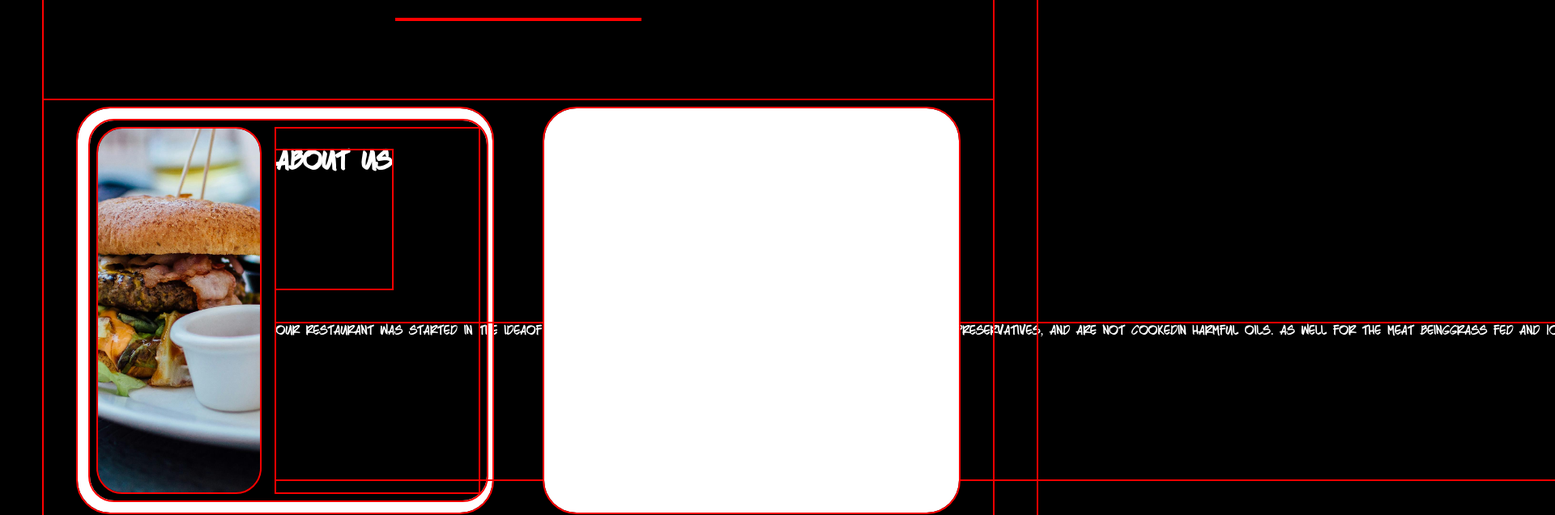
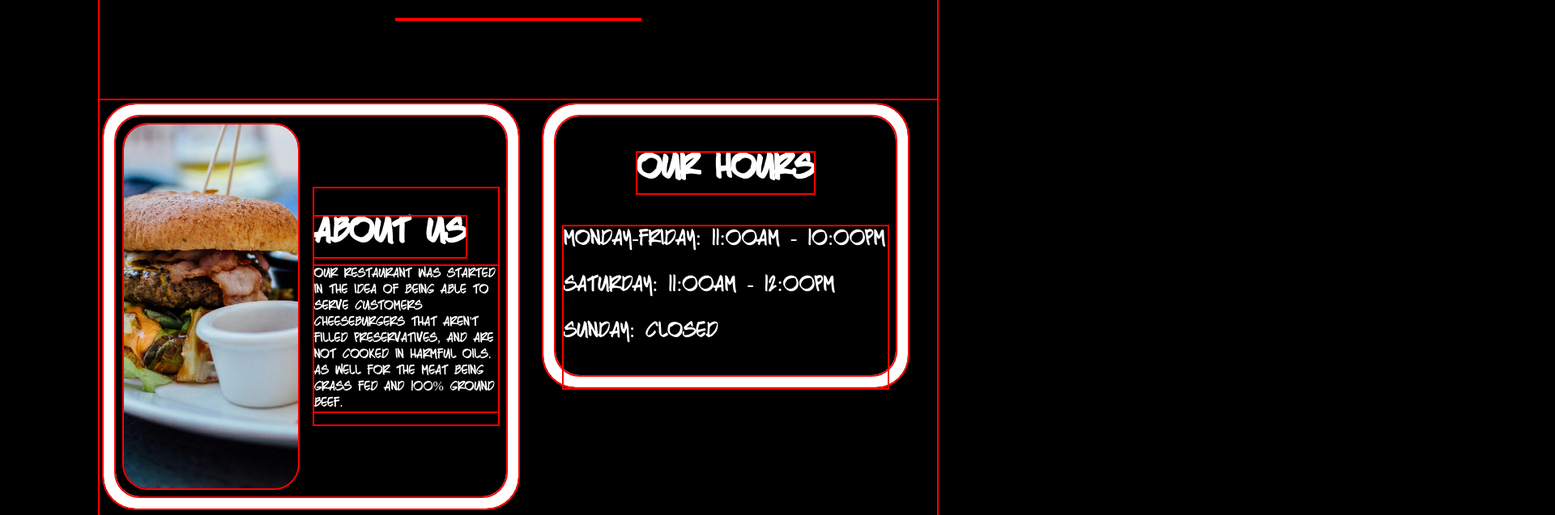
Before and after one commit to RandomUser04329/Restaurant-Test-App, a website built with webpack: page src/template.html in a window 1280 px wide. Shown: the part 180-817 px from the top of the page at 81% size, 1920 px wide, since content can reach past the window. Built offline with nearby package versions, Linux system fonts and the light colour scheme.

Commit message:
added hours div + styling

```diff
--- a/src/restaurantHome.js
+++ b/src/restaurantHome.js
@@ -35,16 +35,21 @@ AboutDiv.className = "AboutDiv";
         AboutParagraphHeader.textContent = "About Us"
         const AboutParagraph = document.createElement("p");
         AboutParagraph.id = "InfoDiv-Paragraph";
-        AboutParagraph.textContent = "Our Restaurant was started in the idea" +
-        "of being able to serve customers cheeseburgers that" +
-        "aren't filled preservatives, and are not cooked" +
-        "in harmful oils. As well for the meat being" +
-        "Grass Fed and 100% Ground beef.";
+        AboutParagraph.textContent = "Our Restaurant was started in the idea of being able to serve customers cheeseburgers that aren't filled preservatives, and are not cooked in harmful oils. As well for the meat being Grass Fed and 100% Ground beef.";
 
 //Restaurant Hours Div + Elements
 
 const HoursDiv = document.createElement("div");
 HoursDiv.className = "HoursDiv";
+    const ChildHoursDiv = document.createElement("div");
+    ChildHoursDiv.className = "ChildHoursDiv";
+        const ChildDivHeader = document.createElement("h1");
+        ChildDivHeader.id = "ChildDivHeader";
+        ChildDivHeader.textContent = "Our Hours"
+        const ChildDivParagraph = document.createElement("p");
+        ChildDivParagraph.id = "ChildDivParagraph";
+        ChildDivParagraph.textContent = "Monday-Friday: 11:00AM - 10:00PM\n\nSaturday: 11:00AM - 12:00PM\n\nSunday: CLOSED"
+
 
 
 //Restaurant Location Div + Elements
@@ -66,6 +71,12 @@ AboutParagraphDiv.appendChild(AboutParagraphHeader);
 AboutParagraphDiv.appendChild(AboutParagraph);
 
 HomeBoxes.appendChild(HoursDiv);
+HoursDiv.appendChild(ChildHoursDiv);
+ChildHoursDiv.appendChild(ChildDivHeader);
+ChildHoursDiv.appendChild(ChildDivParagraph);
+
+
+
 HomeBoxes.appendChild(LocationDiv);
 
 export {
--- a/src/style.css
+++ b/src/style.css
@@ -9,6 +9,7 @@
 
 body {
     height: auto;
+
     padding: 0;
     margin: 0;
     background-color: rgb(0, 0, 0);
@@ -137,15 +138,15 @@ button[id]:hover {
 
 /* Restaurant Div setting for repeating columns */
 .RestaurantDivs {
-    padding: 10px;
+    padding: 5px;
     font-family: MainFont;
     display: grid;
     grid-template-columns: repeat(auto-fit, minmax(500px, 1fr));
     grid-template-rows: 1fr;
     row-gap: 10px;
-    place-items: center;
-    place-content: center;
-    width: max(600px, 90vw);
+    justify-items: center;
+    justify-content: center;
+    width: max(500px, 80vw);
 }
 
 /*About the Restaurant + Styles*/
@@ -158,60 +159,99 @@ button[id]:hover {
 }
 
 .DivForAbout {
+    width: auto;
+    height: auto;
     margin: 15px;
     font-family: MainFont;
     background-color: black;
     color: white;
     border-radius: 30px;
     display: grid;
-    grid-template-columns: 1fr 1fr;
-    grid-template-rows: 1fr;
-    width: auto;
-    height: auto;
+    grid-template-columns: repeat(2, minmax(200px, auto));
+    grid-template-rows: auto;
+    justify-content: center;
+    align-items: center;
 }
 
 #InfoDiv-Image {
     object-fit: cover;
     object-position: -150px;
-    width: 200px;
-    height: 450px;
+    width: max(215px);
+    height: max(450px, 10vh);
     margin: 10px;
     border-radius: 30px;
 }
 
 .AboutParagraphDiv {
-    margin: 10px;
     width: auto;
     height: auto;
+    margin: 10px;
     display: grid;
-    grid-template-rows: 1fr 1fr;
-    grid-template-columns: 250px;
+    grid-template-columns: 1fr;
+    grid-template-rows: 80px 1fr;
     justify-items: start;
 }
 
 #AboutParagraphHeader {
-    font-size: 32px;
+    height: 50px;
+    font-size: 42px;
+    color: white;
     text-align: center;
-    color: white;
 }
 
 #InfoDiv-Paragraph {
-    white-space: pre;
+    line-height: 20px;
     width: auto;
-    height: auto;
+    align-self: start;
+    text-align: start;
 }
 
 
 /* Restaurant Hours + Styles */
 .HoursDiv {
     display: grid;
-    grid-template-rows: 200px 1fr;
-    grid-template-columns: 1fr;
     border-radius: 40px;
     background-color: rgb(255, 255, 255);
     height: max(500px, 20vh);
     width: max(500px, 40vw);
+    width: max-content;
+    height: max-content;
 }
+
+.ChildHoursDiv {
+    width: auto;
+    height: auto;
+    width: max-content;
+    height: max-content;
+    margin: 15px;
+    padding: 10px;
+    font-family: MainFont;
+    background-color: black;
+    color: white;
+    border-radius: 30px;
+    display: grid;
+    grid-template-columns: 1fr;
+    grid-template-rows: 100px 200px;
+    justify-content: center;
+    justify-items: center;
+    align-content: center;
+}
+
+#ChildDivHeader {
+    font-size: 42px;
+    height: 50px;
+}
+
+#ChildDivParagraph {
+    white-space: pre;
+    text-align: start;
+    width: 400px;
+    height: 200px;
+    font-size: 26px;
+}
+
+
+
 
 /* Restaurant Location + Styles */
 .LocationDiv {
```
